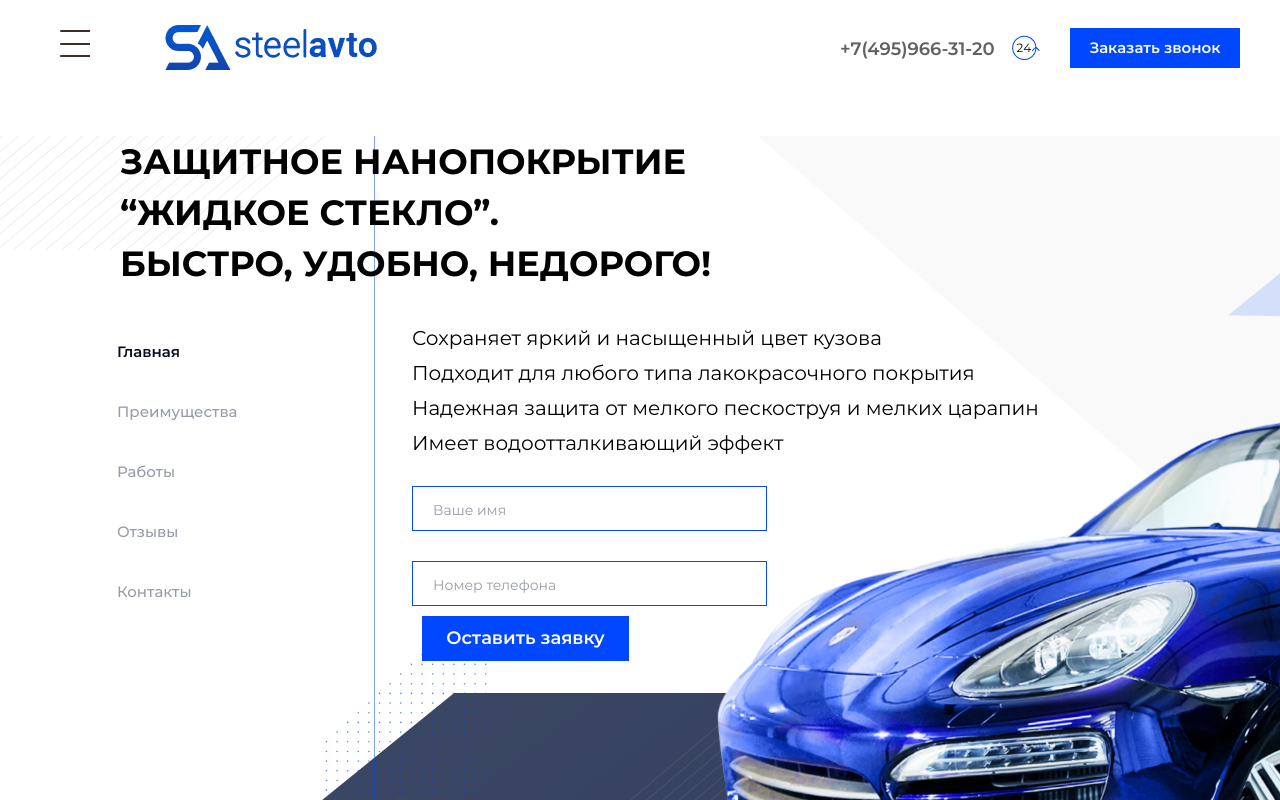
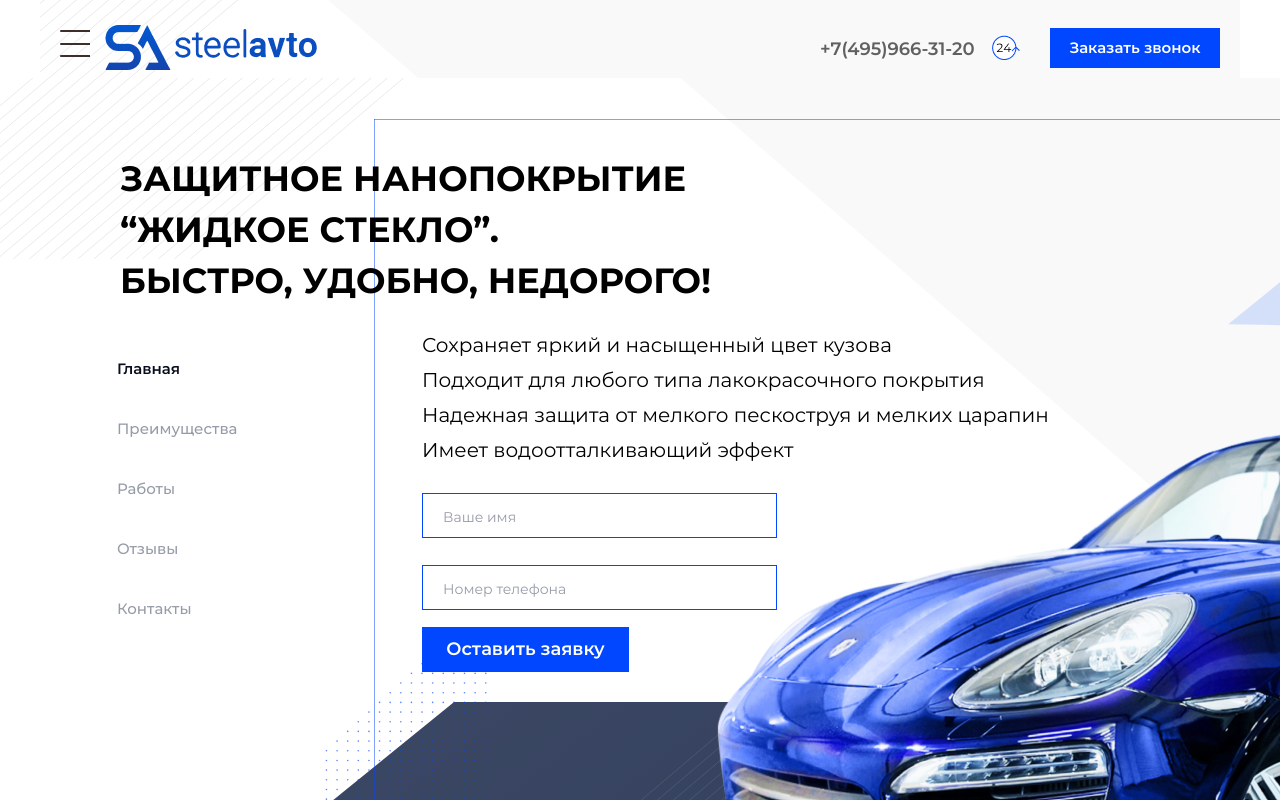
Before and after one commit to AngryFennec/glass, a website: page source/index.html in a window 1280 px wide. Shown: the top 800 px of the page. Drawn offline with nearby package versions, Linux system fonts and the light colour scheme; files that its build step writes are made by us from their sources.

Commit message:
Десктоп

```diff
--- a/source/index.html
+++ b/source/index.html
@@ -9,9 +9,10 @@
     <link href="styles/style.min.css" rel="stylesheet">
   </head>
   <body class="page">
+    <header class="page-header">
+      <div class="page-header__wrapper">
+      <nav class="page-navigation">
           <div class="overlay"></div>
-      <header class="page-header">
-        <nav class="page-navigation">
         <div class="nav-container">
           <article class="header">
             <picture class="header__logo">
@@ -28,7 +29,7 @@
           </ul>
           <div class="menu__outer">
             <a class="menu__outer-link" href=tel:+74959663120>+7(495)966-31-20</a>
-              <a class="menu__outer-btn button callback">Заказать звонок</a>
+            <a class="menu__outer-btn button callback menu-list-button-open">Заказать звонок</a>
           </div>
         </div>
       </nav>
@@ -37,7 +38,8 @@
       </button>
       <div class="menu__nav">
         <a class="menu__nav-link" href=tel:+74959663120>+7(495)966-31-20</a>
-          <a class="menu__nav-btn button callback">Заказать звонок</a>
+        <a class="menu__nav-btn button callback header-button-open">Заказать звонок</a>
+      </div>
     </div>
     </header>
       <article class="head" id="head">
@@ -588,15 +590,41 @@
           </p>
         </div>
         </footer>
-        <section class="feadback visually-hidden">
+        <section class="feadback visually-hidden header-button">
           <div class="feadback__window">
-            <p class="feadback__legend">Заказать обратный звонок</p>
+            <p class="feadback__legend">Заказать звонок</p>
             <form class="feadback__form" action="send.php" method="post">
-              <label class="feadback__label" for="user-name">Как к Вам обратиться?</label>
-              <input class="feadback__name" id="user-name" name="user-name" type="text" placeholder="Ваше имя" required>
-              <label class="feadback__label feadback__label--big" for="user-phone">Напишите Ваш номер телефона</label>
-              <input class="feadback__phone" id="user-phone" name="user-phone" type="tel" placeholder="+7(___) ___-__-__" required pattern=\+\d{1}\s\(\d{3}\)\s\d{3}-\d{2}-\d{2}>
-              <button class="feadback__button button" type="submit">Перезвоните мне</button>
+              <label class="feadback__label" for="name-of-user">Как к Вам обратиться?</label>
+              <input class="feadback__name" id="name-of-user" name="name-of-user" type="text" placeholder="Ваше имя" required>
+              <label class="feadback__label feadback__label--big" for="phone-of-user">Напишите Ваш номер телефона</label>
+              <input class="feadback__phone" id="phone-of-user" name="phone-of-user" type="tel" placeholder="+7(___) ___-__-__" required pattern=\+\d{1}\s\(\d{3}\)\s\d{3}-\d{2}-\d{2}>
+              <button class="feadback__button button" type="submit">Заказать звонок</button>
+            </form>
+            <button type="button" class="feadback__close-button"></button>
+          </div>
+        </section>
+        <section class="feadback visually-hidden menu-list-button">
+          <div class="feadback__window">
+            <p class="feadback__legend">Заказать звонок</p>
+            <form class="feadback__form" action="send.php" method="post">
+              <label class="feadback__label" for="name-of-user">Как к Вам обратиться?</label>
+              <input class="feadback__name" id="name-of-user" name="name-of-user" type="text" placeholder="Ваше имя" required>
+              <label class="feadback__label feadback__label--big" for="phone-of-user">Напишите Ваш номер телефона</label>
+              <input class="feadback__phone" id="phone-of-user" name="phone-of-user" type="tel" placeholder="+7(___) ___-__-__" required pattern=\+\d{1}\s\(\d{3}\)\s\d{3}-\d{2}-\d{2}>
+              <button class="feadback__button button" type="submit">Заказать звонок</button>
+            </form>
+            <button type="button" class="feadback__close-button"></button>
+          </div>
+        </section>
+        <section class="feadback visually-hidden work-button">
+          <div class="feadback__window">
+            <p class="feadback__legend">Оставить заявку</p>
+            <form class="feadback__form" action="send.php" method="post">
+              <label class="feadback__label" for="name-of-user">Как к Вам обратиться?</label>
+              <input class="feadback__name" id="name-of-user" name="name-of-user" type="text" placeholder="Ваше имя" required>
+              <label class="feadback__label feadback__label--big" for="phone-of-user">Напишите Ваш номер телефона</label>
+              <input class="feadback__phone" id="phone-of-user" name="phone-of-user" type="tel" placeholder="+7(___) ___-__-__" required pattern=\+\d{1}\s\(\d{3}\)\s\d{3}-\d{2}-\d{2}>
+              <button class="feadback__button button" type="submit">Оставить заявку</button>
             </form>
             <button type="button" class="feadback__close-button"></button>
           </div>
--- a/source/less/global.less
+++ b/source/less/global.less
@@ -99,8 +99,12 @@ h2 {
 .overlay {
   display: block;
   background-color:#000000;
-  position:fixed; height:100%; width:100%; z-index:10;
+  position:fixed; height:100vh; width:100vw;
   opacity: 0.4;
+  z-index: 10;
+  left: 50%;
+  transform: translateX(-50%);
+
 
   &--close {
     display: none;
--- a/source/less/head.less
+++ b/source/less/head.less
@@ -1,5 +1,5 @@
 .head {
-min-height: 1040px;
+min-height: 1100px;
   .tablet(@rules: {
     min-height: 700px;
   });
@@ -11,26 +11,13 @@ min-height: 1040px;
 
 .head__back {
   z-index: 8;
-  min-height: 1040px;
+  min-height: 1100px;
   position: relative;
   width: 1920px;
   margin: 0 auto;
-  background: url("../images/head-desk.png") 670px 195px no-repeat,
-  url("../images/head-back-desk.svg") 0px -147px no-repeat;
-  /*
-  background: url("../images/head-desktop.png") 640px 200px no-repeat,
-  url("../images/head-desk-pseudo1.png") 1167px 100px no-repeat,
-  url("../images/head-desk-pseudo2.png") 1650px 350px no-repeat,
-  url("../images/head-desk-pseudo3.png") 400px 450px no-repeat,
-  url("../images/head-desk-pseudo4.png") 1420px 840px no-repeat,
+  background: url("../images/head-desk.png") 670px 320px no-repeat,
+  url("../images/head-back-desk.svg") 0px -25px no-repeat;
 
-  url("../images/head-desk-pseudo5.png") 1330px 550px no-repeat,
-
-  url("../images/head-desk-pseudo7.png") 40px 713px no-repeat,
-  url("../images/head-desk-pseudo9.png") 950px 300px no-repeat,
-  url("../images/head-desk-pseudo10.png") 20px 500px no-repeat,
-  url("../images/head-desk-pseudo11.png") 380px 330px no-repeat,
-  url("../images/head-desk-pseudo12.png") 1210px 330px no-repeat;*/
 
   .tablet(@rules: {
     width: 768px;
@@ -65,7 +52,7 @@ background: none;
   font-size: 35px;
   text-transform: uppercase;
   color: #000000;
-  margin-top: 72px;
+  padding-top: 130px;
   margin-left: 120px;
   .tablet(@rules: {
     margin-bottom: 0;
@@ -142,10 +129,10 @@ background: none;
 .head__content {
   margin-top: 0;
   width: 1270px;
-  padding-top: 30px;
+  padding-top: 20px;
   min-height: 702px;
   //border: 0.5px solid @blue;
-  padding-left: 37px;
+  padding-left: 47px;
   margin-left: 45px;
   font-family: @main-font;
   margin-top: -22px;
@@ -234,7 +221,7 @@ background: none;
       margin-bottom: 20px;
       width: 350px;
     });
-    margin-bottom: 30px;
+    margin-bottom: 27px;
     padding-left: 20px;
     padding-top: 10px;
     padding-bottom: 10px;
@@ -246,8 +233,8 @@ background: none;
 }
 
 .head__button {
-  margin-top: -20px;
-  margin-left: 10px;
+  margin-top: -10px;
+  margin-left: 0px;
   .tablet(@rules: {
     margin-top: 0;
     font-size: 18px;
--- a/source/less/menu.less
+++ b/source/less/menu.less
@@ -6,8 +6,6 @@
 .menu__nav {
   display: none;
 }
-
-
 
 .menu {
   .no-list();
@@ -92,6 +90,7 @@
 }
 
 .menu__outer-btn {
+  position: relative;
   margin-top: 25px;
   width: 195px;
   margin-left: 17px;
@@ -103,23 +102,24 @@
 @media (min-width: 768px) {
 
   .menu__nav {
-        background-color: transparent;
+    background-color: transparent;
     display: flex;
     position: relative;
     flex-direction: row;
     justify-content: flex-start;
     min-width: 450px;
     margin-left: 0px;
-    z-index: 1;
+    z-index: -1;
     margin-top: 27px;
     padding-left: 20px;
   }
 
   .menu__nav-btn {
+    position: relative;
     margin-left: 35px;
     margin-top: -7px;
     width: 170px;
-    z-index: 1;
+    z-index: -1;
   }
   .menu {
     width: 300px;
@@ -141,7 +141,7 @@
     padding-top: 0;
     margin-top: 0;
     width: 190px;
-    z-index: 1;
+    z-index: 0;
 
     &::after {
       position: absolute;
@@ -169,6 +169,7 @@
     margin-top: 10px;
     padding-left: 0;
     margin-left: -150px;
+    padding-right: 20px;
 
   }
   .menu {
@@ -242,8 +243,9 @@
     flex-direction: row;
     justify-content: flex-start;
     min-width: 750px;
-    top: 12px;
-    right: -20px;
+    top: 17px;
+    right: -30px;
+    z-index: 3;
   }
 
   .menu__nav-btn {
--- a/source/less/page-navigation.less
+++ b/source/less/page-navigation.less
@@ -1,3 +1,11 @@
+.page-header {
+  width: 100%;
+  position: fixed;
+  background: white;
+  left: 0;
+  top: 0;
+  z-index: 100;
+}
 .page-navigation {
   position: relative;
   margin-top: 0;
@@ -5,12 +13,14 @@
 
 }
 
-.page-header {
+.page-header__wrapper {
+  position: relative;
+  background: white;
+  width: 320px;
+  padding-bottom: 10px;
   margin: 0 auto;
-  position: relative;
-  width: 320px;
-  margin-bottom: 0px;
-    min-height: 50px;
+    min-height: 60px;
+    z-index: 9;
 }
 
 .nav-container {
@@ -39,11 +49,10 @@
 }
 
 @media (min-width: 768px) {
-.page-header {
+.page-header__wrapper {
   margin: 0 auto;
-  position: relative;
   width: 768px;
-  margin-bottom: -10px;
+  padding-bottom: 10px;
   z-index: 10;
   display: flex;
   justify-content: flex-start;
@@ -53,7 +62,8 @@
 }
 .nav-container {
   box-shadow: none;
-  position: relative;
+  position: absolute;
+  left: -150px;
   width: 300px;
   background-color: @white;
   margin-left: 0;
@@ -65,7 +75,7 @@
 }
 
 .header {
-  width: 768px;
+  width: 300px;
   padding-top: 22px;
   z-index: 150;
 }
@@ -75,30 +85,33 @@
 }
 
 @media (min-width: 1200px) {
-.page-header {
+.page-header__wrapper {
   margin: 0 auto;
-  position: relative;
   width: 1200px;
-  margin-bottom: -10px;
+  background:
+  url("../images/head-back-desk.svg") -300px 0 no-repeat,
+  white;
 }
 
 .page-navigation {
   width: 500px;
 }
 .nav-container {
+  position: absolute;
+  left: -130px;
   box-shadow: none;
-  position: relative;
   width: 500px;
   margin-left: 0;
+  padding-left: 50px;
 }
 
 .header {
-  width: 1200px;
+  width: 300px;
   padding-top: 25px;
     z-index: 150;
 }
 .header__logo {
-  padding-left: 0px;
+  padding-left: 30px;
 }
 }
 
@@ -110,23 +123,29 @@
     width: 1920px;
     margin: 0 auto;
     box-shadow: none;
+    z-index: 0;
   }
 
   .page-navigation {
     margin-left: 0;
+
   }
 
   .header {
-    width: 1920px;
-    padding-top: 30px;
+    width: 300px;
+    padding-top: 40px;
   }
   .header__logo {
     padding-top: 0;
-    padding-left: 120px;
+    padding-left: 200px;
   }
-  .page-header {
+  .page-header__wrapper {
 width: 1920px;
 padding-top: 10px;
+
     margin-bottom: -30px;
+    background:
+    url("../images/head-back-desk.svg") 0px 0 no-repeat,
+  white;
   }
 }
```
Also changed, not shown: source/less/features.less (+6 -12 lines), source/images/header-back-desk.svg (added). Lines whose indentation alone changed are shown as unchanged.
